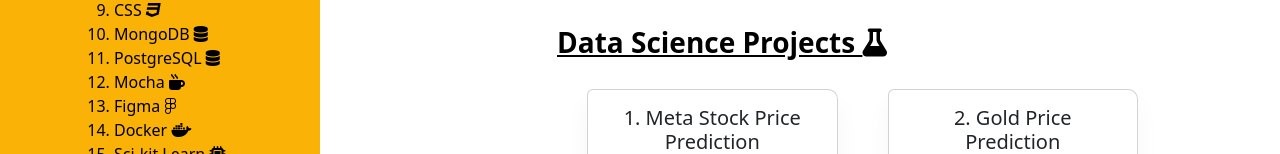
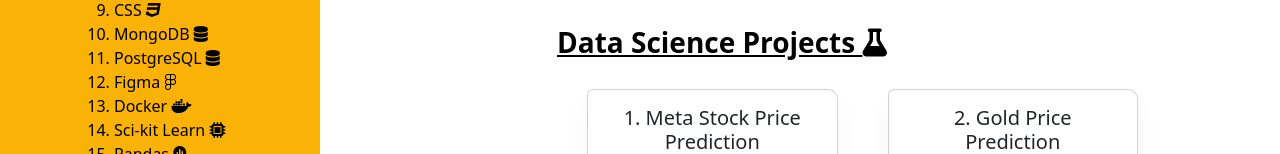
Before and after one commit to Nihilus888/Portfolio-Website, an Angular app: page / in a window 1280 px wide. Shown: the part 798-952 px from the top of the page. Built offline with nearby package versions, Linux system fonts and the light colour scheme.

Commit message:
change skills

```diff
--- a/src/app/home/home.component.html
+++ b/src/app/home/home.component.html
@@ -17,7 +17,6 @@
           <li>CSS <i class="fa-brands fa-css3"></i></li>
           <li>MongoDB <i class="fa-solid fa-database"></i></li>
           <li>PostgreSQL <i class="fa-solid fa-database"></i></li>
-          <li>Mocha <i class="fa-solid fa-mug-hot"></i></li>
           <li>Figma <i class="fa-brands fa-figma"></i></li>
           <li>Docker <i class="fa-brands fa-docker"></i></li>
           <li>Sci-kit Learn <i class="fa-solid fa-microchip"></i></li>
```
Also changed, not shown: 1 other file (tests, documents, lock files or other folders).
